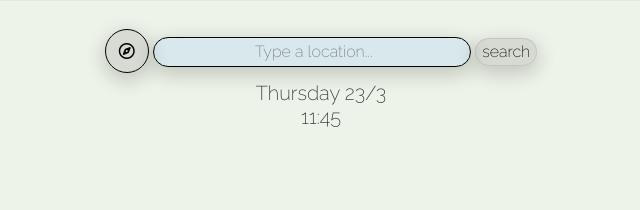
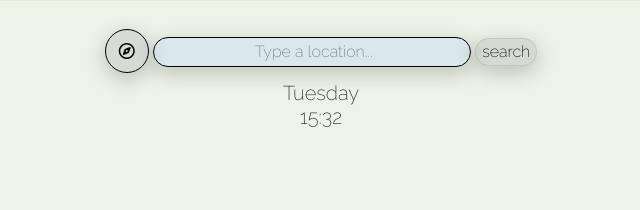
Before and after one commit to radevden/Weather-App, a website built with Parcel: page index.html in a window 1280 px wide. Shown: the top 210 px of the page, 319-959 px from the left. Built offline with nearby package versions, Linux system fonts and the light colour scheme.

Commit message:
changed link

```diff
--- a/index.html
+++ b/index.html
@@ -115,7 +115,7 @@
       </div>
     </div>
   </div>
-  <script><link rel="script" href="src/index.js" /></script>
+  <script src="src/index.js"></script>
 </body>
 
 </html>
```
Also changed, not shown: 1 other file.
